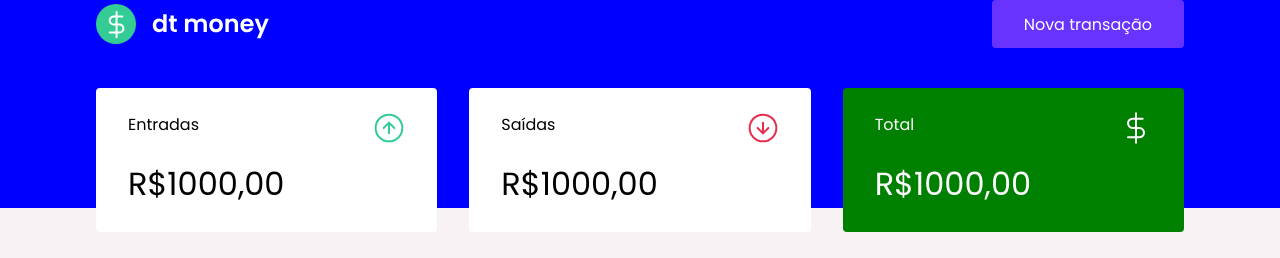
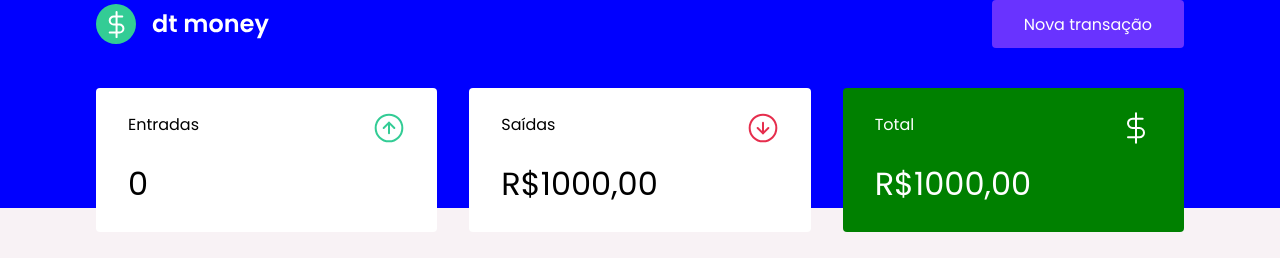
Before and after one commit to gustavonvp/dtmoney, a React (Create React App) app: page / in a window 1280 px wide. Shown: the top 258 px of the page. Built offline with nearby package versions, Linux system fonts and the light colour scheme; no server answers; what miragejs would draw is missing.

Commit message:
Showing the reduce map structure  array Closes #28

```diff
--- a/src/components/Summary/index.tsx
+++ b/src/components/Summary/index.tsx
@@ -7,6 +7,14 @@ import { useContext } from "react";
 
 export function Summary() {
     const {transactions} = useContext(TransactionsContext);
+
+    const totalDeposits = transactions.reduce((acc, transaction) => {
+        if(transaction.type === 'deposit') {
+            return acc + transaction.amount;
+        }
+
+        return acc;
+    }, 0)
 
     console.log(transactions);
 
@@ -27,7 +35,7 @@ return(
             <p>Entradas</p>
             <img src={incomeImg} alt="Entradas" />
         </header>
-        <strong>R$1000,00</strong>
+        <strong>{totalDeposits}</strong>
     </div>
 
     <div>
```
